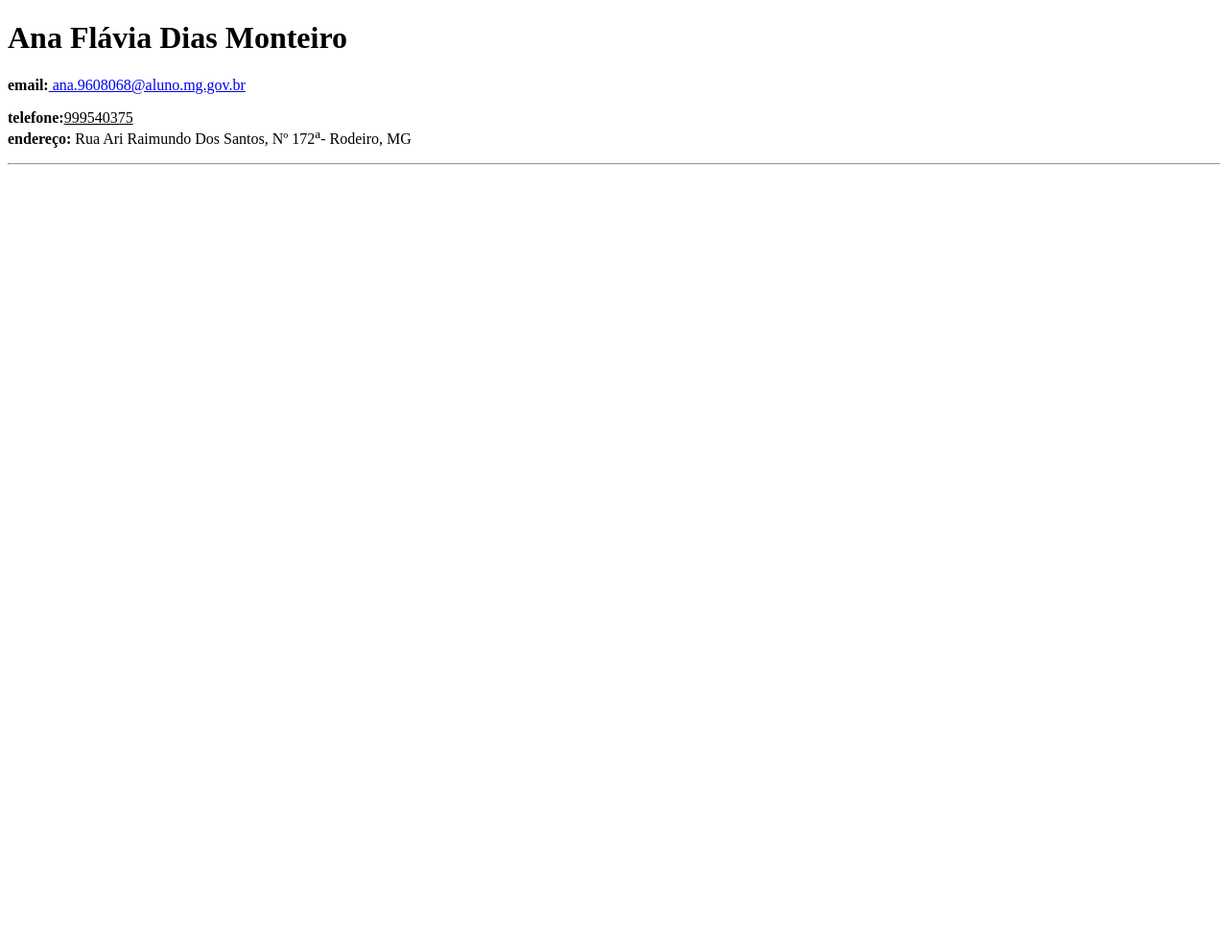
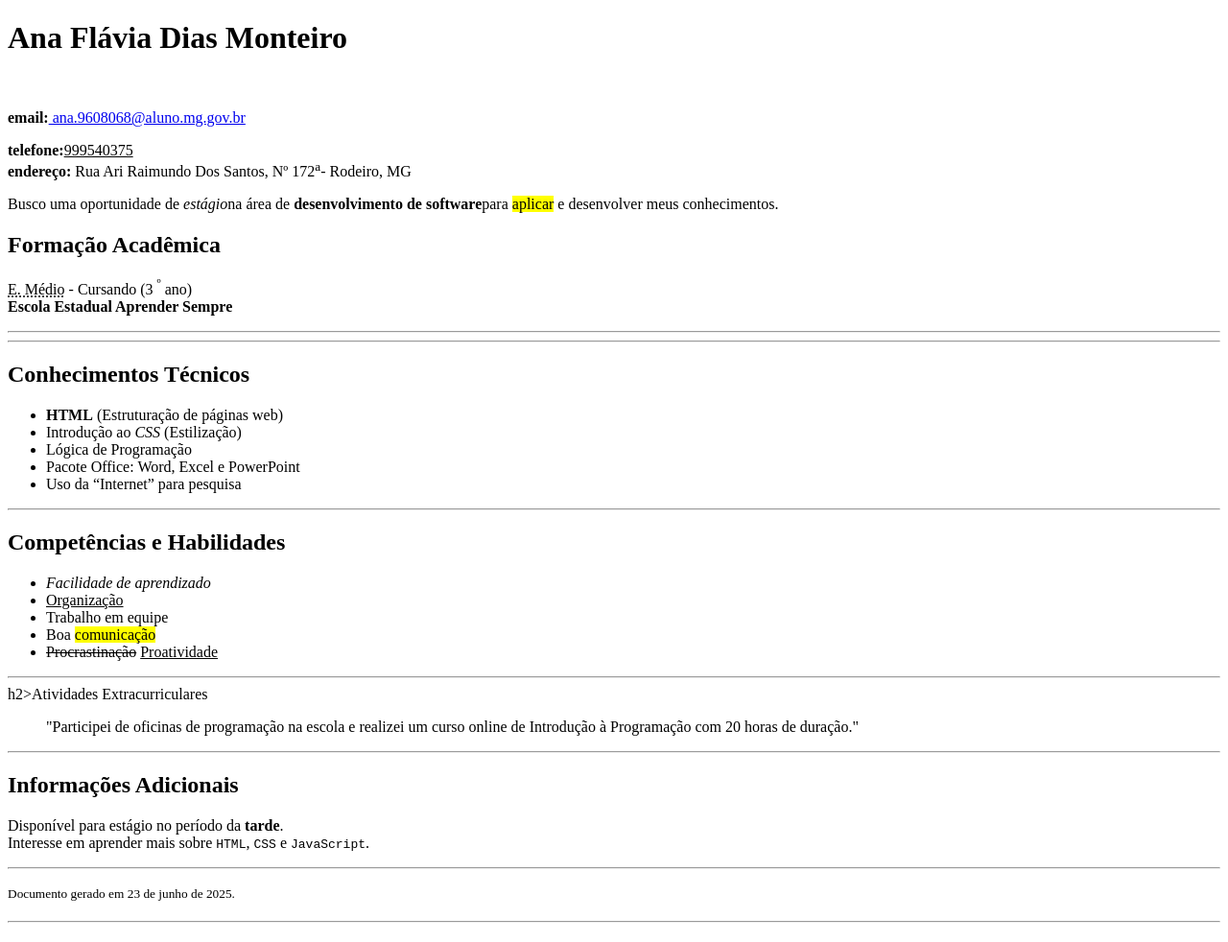
Before and after one commit to Anamonteiro03/curriculo, a plain HTML site: page index.html in a window 1280 px wide. Shown: the whole page at 96% size. Before the commit the page ends 800 px from the top, so only its background shows below. Drawn offline with Linux system fonts and the light colour scheme.

Commit message:
Estrutura html

```diff
--- a/index.html
+++ b/index.html
@@ -7,12 +7,93 @@
 </head>
 <body>
     <h1><strong>Ana Flávia Dias Monteiro</strong></h1>
+    <img src="cabelo crespo,olhos , olhos pretos " alt="" srcset="">
     <p><b>email:</b><a href="mailto:ana.9608068@aluno.mg.gov.br">
         ana.9608068@aluno.mg.gov.br
     </a></p>
     <b>telefone:</b><u>999540375</u><br>
     <b>endereço:</b> Rua Ari Raimundo Dos Santos, Nº 172<sup>a</sup>- Rodeiro, MG<br>
  </p>
+
+    </p>
+        Busco uma oportunidade de
+        <!--<em> enfatiza o texto,geralmente aparece em itálico,com significado semântico-->
+            <em>estágio</em>na área de
+           <b> desenvolvimento de software</b>para
+           <!--<mark>destaca o texto com um fundo <amarelo-->
+        <mark>aplicar</mark> e desenvolver meus conhecimentos.
+           </p>
+           <h2>Formação Acadêmica</h2>
+<p>
+    <!-- <abbr> representa uma abreviação; o atributo title mostra o significado quando o mouse passa -->
+    <abbr title="Ensino Médio">E. Médio</abbr> - Cursando (3
+    <sup>º</sup> ano)<br>
+    <strong>Escola Estadual Aprender Sempre</strong><br> <!-- <strong> também deixa o texto em negrito, mas com significado semântico de importância -->
+</p>
+
+    <hr>
+<hr>
+
+<h2>Conhecimentos Técnicos</h2>
+<!-- <ul> cria uma lista não ordenada (com marcadores) -->
+<ul>
+    <!-- <li> define um item da lista -->
+    <li><b>HTML</b> (Estruturação de páginas web)</li>
+    <li>Introdução ao <i>CSS</i> (Estilização)</li> <!-- <i> deixa o texto em itálico, sem ênfase semântica -->
+    <li>Lógica de Programação</li>
+    <li>Pacote Office:
+        <!-- <span> é um contêiner genérico em linha, usado para aplicar estilos ou agrupar texto -->
+        <span>Word, Excel e PowerPoint</span>
+    </li>
+    <!-- <q> indica uma citação curta; o navegador geralmente adiciona aspas automaticamente -->
+    <li>Uso da <q>Internet</q> para pesquisa</li>
+</ul>
+
+<hr>
+<h2>Competências e Habilidades</h2>
+<ul>
+    <li><em>Facilidade de aprendizado</em></li>
+    <li><u>Organização</u></li>
+    <li>Trabalho em equipe</li>
+    <li>Boa <mark>comunicação</mark></li>
+    <!-- <del> representa texto deletado, geralmente aparece riscado -->
+    <!-- <ins> representa texto inserido, geralmente sublinhado -->
+    <li><del>Procrastinação</del> <ins>Proatividade</ins></li>
+</ul>
+
+<hr>
+h2>Atividades Extracurriculares</h2>
+<!-- <blockquote> é usado para citações longas, o navegador recua o texto -->
+<blockquote>
+    "Participei de oficinas de programação na escola e realizei um curso online de Introdução à Programação com 20 horas de duração."
+</blockquote>
+
+<hr>
+
+<h2>Informações Adicionais</h2>
+<p>
+    Disponível para estágio no período da <b>tarde</b>.<br>
+    Interesse em aprender mais sobre
+    <!-- <code> indica trechos de código ou comandos -->
+    <code>HTML</code>, <code>CSS</code> e <code>JavaScript</code>.<br>
+</p>
+
+<hr>
+
+<p>
+    <!-- <small> reduz o tamanho do texto, geralmente usado para rodapés ou informações secundárias -->
+    <small>
+        <!-- <time> representa uma data ou horário específico -->
+        Documento gerado em <time datetime="2025-06-23">23 de junho de 2025</time>.
+    </small>
+</p>
+
+</body>
+</html>
+
+
+    <h2>
+
  <hr>
 </body>
 </html>
```
